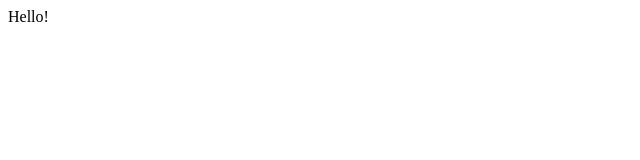
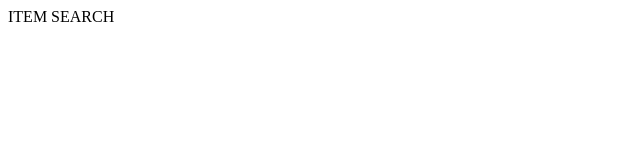
Before and after one commit to moonstar-x/devsu-bp-frontend, a React (Vite) app: page / in a window 1280 px wide. Shown: the top 160 px of the page, without its empty margins (0-640 px from the left). Built offline with nearby package versions, Linux system fonts and the light colour scheme.

Commit message:
Created router and added to app component.

```diff
--- a/src/components/App.tsx
+++ b/src/components/App.tsx
@@ -1,9 +1,8 @@
 import React from 'react';
+import { Router } from '$components/router';
 
 export const App = () => {
   return (
-    <div>
-      Hello!
-    </div>
+    <Router />
   );
 };
--- /dev/null
+++ b/src/components/pages/ItemCreatePage.tsx
@@ -0,0 +1,11 @@
+import React from 'react';
+
+const ItemCreatePage = () => {
+  return (
+    <div>
+      ITEM CREATE
+    </div>
+  );
+};
+
+export default ItemCreatePage;
--- /dev/null
+++ b/src/components/pages/ItemEditPage.tsx
@@ -0,0 +1,11 @@
+import React from 'react';
+
+const ItemEditPage = () => {
+  return (
+    <div>
+      ITEM EDIT
+    </div>
+  );
+};
+
+export default ItemEditPage;
--- /dev/null
+++ b/src/components/pages/ItemSearchPage.tsx
@@ -0,0 +1,11 @@
+import React from 'react';
+
+const ItemSearchPage = () => {
+  return (
+    <div>
+      ITEM SEARCH
+    </div>
+  );
+};
+
+export default ItemSearchPage;
--- /dev/null
+++ b/src/components/pages/NotFoundPage.tsx
@@ -0,0 +1,11 @@
+import React from 'react';
+
+const NotFoundPage = () => {
+  return (
+    <div>
+      NOT FOUND
+    </div>
+  );
+};
+
+export default NotFoundPage;
--- /dev/null
+++ b/src/components/router/Router.tsx
@@ -0,0 +1,21 @@
+import React from 'react';
+import { BrowserRouter, Routes, Route } from 'react-router-dom';
+import { RouteDefs } from './routes.ts';
+import ItemSearchPage from '$components/pages/ItemSearchPage.tsx';
+import ItemCreatePage from '$components/pages/ItemCreatePage.tsx';
+import ItemEditPage from '$components/pages/ItemEditPage.tsx';
+import NotFoundPage from '$components/pages/NotFoundPage.tsx';
+
+export const Router = () => {
+  return (
+    <BrowserRouter>
+      <Routes>
+        <Route path={RouteDefs.itemSearch} element={<ItemSearchPage />} />
+        <Route path={RouteDefs.itemCreate} element={<ItemCreatePage />} />
+        <Route path={RouteDefs.itemEdit(':id')} element={<ItemEditPage />} />
+
+        <Route path="*" element={<NotFoundPage />} />
+      </Routes>
+    </BrowserRouter>
+  );
+};
--- /dev/null
+++ b/src/components/router/index.ts
@@ -0,0 +1,3 @@
+export { Router } from './Router.tsx';
+
+export { RouteDefs } from './routes.ts';
--- /dev/null
+++ b/src/components/router/routes.ts
@@ -0,0 +1,5 @@
+export const RouteDefs = {
+  itemSearch: '/',
+  itemCreate: '/create',
+  itemEdit: (id: string) => `/${id}/edit`
+};
```
